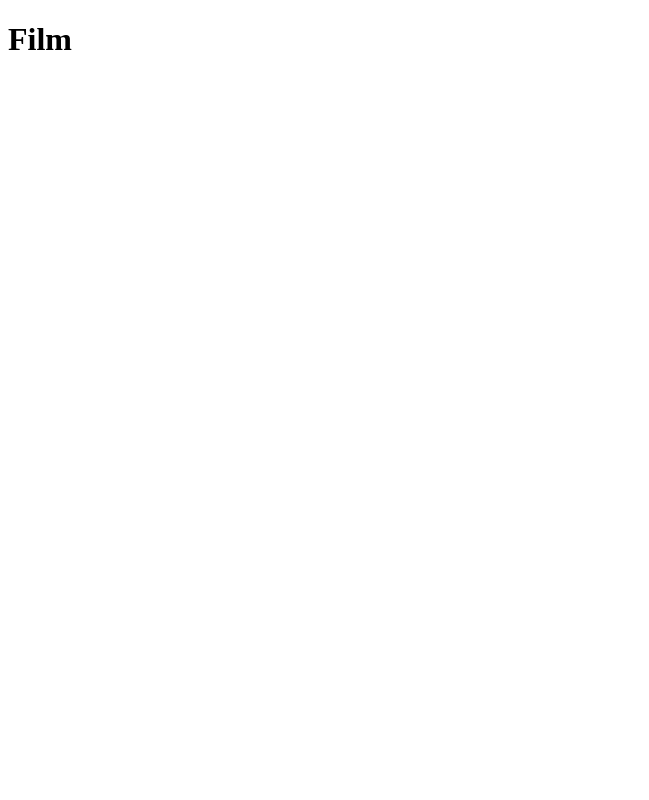
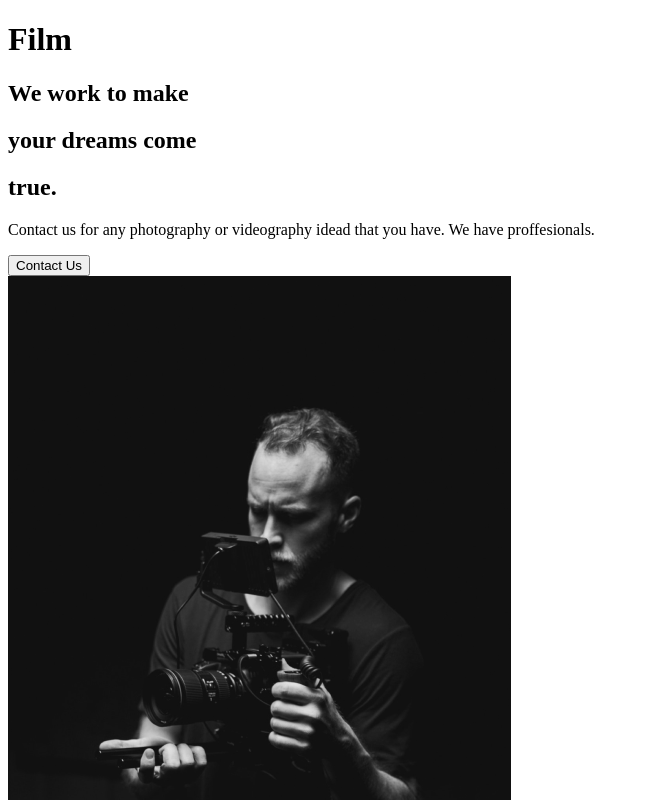
Before and after one commit to TomaszM-dev/capture-react-project, a React (Create React App) app: page / in a window 1280 px wide. Shown: the top 800 px of the page, without its empty margins (0-649 px from the left). Built offline with nearby package versions, Linux system fonts and the light colour scheme.

Commit message:
2. About section

```diff
--- a/src/App.js
+++ b/src/App.js
@@ -1,7 +1,10 @@
+import AboutUs from "./pages/AboutUs";
+
 function App() {
   return (
     <div className="">
       <h1>Film</h1>
+      <AboutUs></AboutUs>
     </div>
   );
 }
--- /dev/null
+++ b/src/components/AboutSection.js
@@ -0,0 +1,33 @@
+import home1 from "../img/home1.png";
+
+const AboutSection = () => {
+  return (
+    <div>
+      <div className="description">
+        <div className="title">
+          <div className="hide">
+            <h2>We work to make</h2>
+          </div>
+          <div className="hide">
+            <h2>
+              your <span>dreams</span> come
+            </h2>
+          </div>
+          <div className="hide">
+            <h2>true.</h2>
+          </div>
+        </div>
+        <p>
+          Contact us for any photography or videography idead that you have. We
+          have proffesionals.
+        </p>
+        <button>Contact Us</button>
+      </div>
+      <div className="image">
+        <img src={home1} alt="" />
+      </div>
+    </div>
+  );
+};
+
+export default AboutSection;
--- /dev/null
+++ b/src/pages/AboutUs.js
@@ -0,0 +1,12 @@
+//page component
+import AboutSection from "../components/AboutSection";
+
+const AboutUs = () => {
+  return (
+    <div>
+      <AboutSection></AboutSection>
+    </div>
+  );
+};
+
+export default AboutUs;
```
